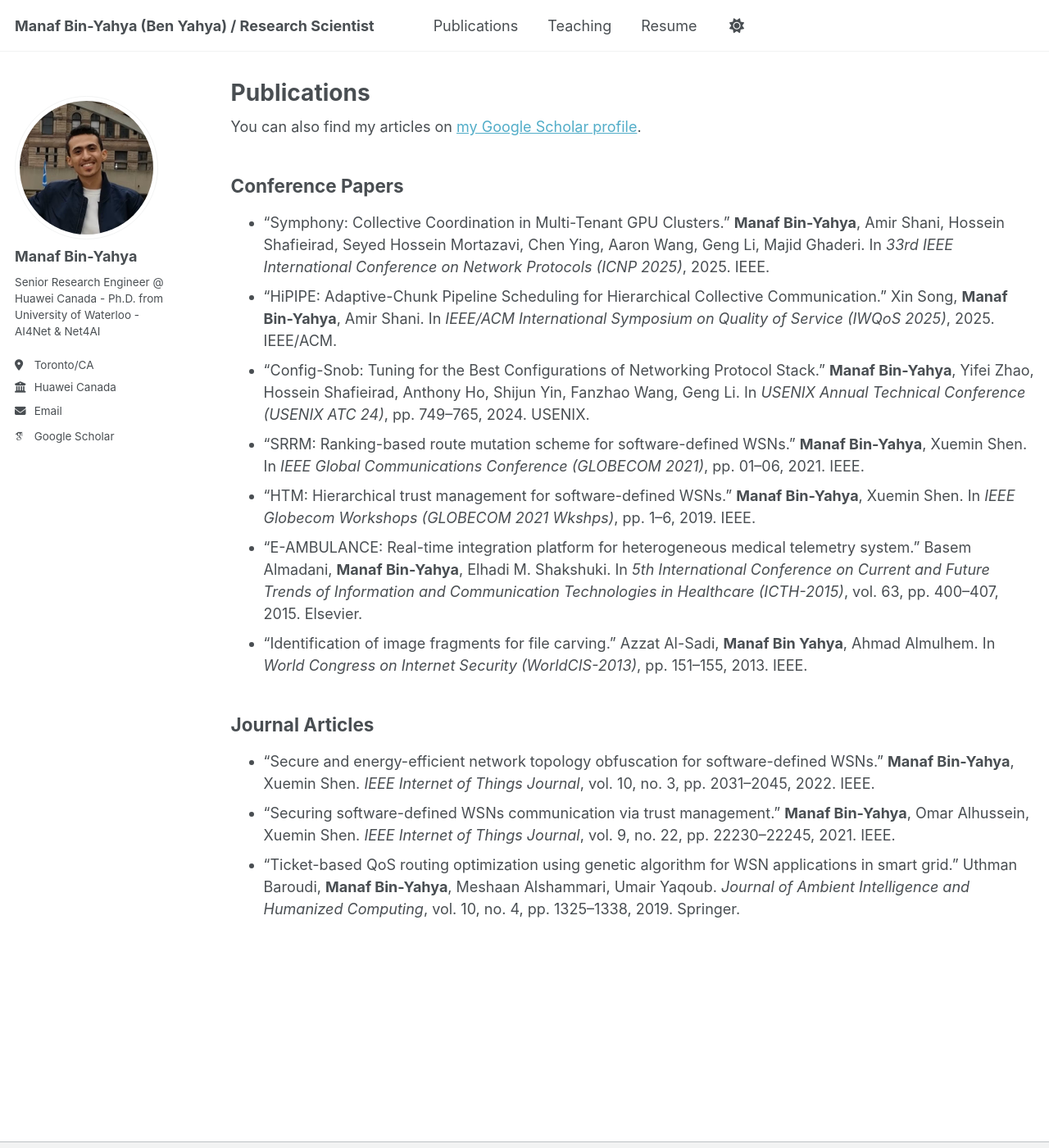
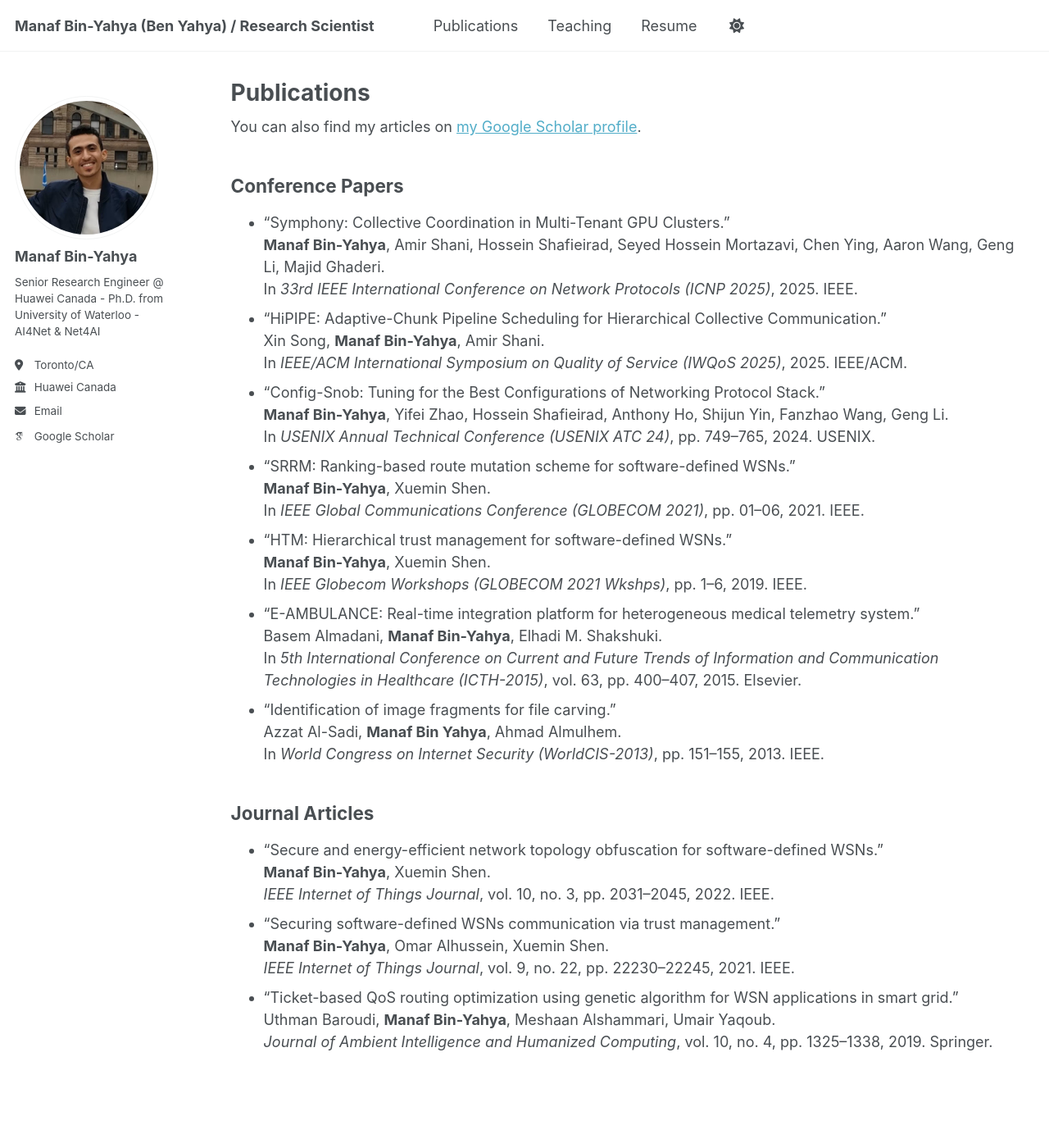
Before and after one commit to ManafBinYahya/ManafBinYahya.github.io, a Jekyll site: the page built from _pages/publications.html, in a window 1280 px wide and 1400 px high. Shown: the whole window at 82% size. Built offline with Jekyll 4.4.1, drawn with Linux system fonts in a browser that asks for light colours; some web fonts are replaced.

Commit message:
update pub

```diff
--- a/_pages/publications.html
+++ b/_pages/publications.html
@@ -14,38 +14,38 @@ author_profile: true
 <h2>Conference Papers</h2>
 <ul>
   <li>
-    “Symphony: Collective Coordination in Multi-Tenant GPU Clusters.”
-    <strong>Manaf Bin-Yahya</strong>, Amir Shani, Hossein Shafieirad, Seyed Hossein Mortazavi, Chen Ying, Aaron Wang, Geng Li, Majid Ghaderi.
+    “Symphony: Collective Coordination in Multi-Tenant GPU Clusters.”<br />
+    <strong>Manaf Bin-Yahya</strong>, Amir Shani, Hossein Shafieirad, Seyed Hossein Mortazavi, Chen Ying, Aaron Wang, Geng Li, Majid Ghaderi.<br />
     In <em>33rd IEEE International Conference on Network Protocols (ICNP 2025)</em>, 2025. IEEE.
   </li>
   <li>
-    “HiPIPE: Adaptive-Chunk Pipeline Scheduling for Hierarchical Collective Communication.”
-    Xin Song, <strong>Manaf Bin-Yahya</strong>, Amir Shani.
+    “HiPIPE: Adaptive-Chunk Pipeline Scheduling for Hierarchical Collective Communication.”  <br />
+    Xin Song, <strong>Manaf Bin-Yahya</strong>, Amir Shani.  <br />
     In <em>IEEE/ACM International Symposium on Quality of Service (IWQoS 2025)</em>, 2025. IEEE/ACM.
   </li>
   <li>
-    “Config-Snob: Tuning for the Best Configurations of Networking Protocol Stack.”
-    <strong>Manaf Bin-Yahya</strong>, Yifei Zhao, Hossein Shafieirad, Anthony Ho, Shijun Yin, Fanzhao Wang, Geng Li.
+    “Config-Snob: Tuning for the Best Configurations of Networking Protocol Stack.”<br />
+    <strong>Manaf Bin-Yahya</strong>, Yifei Zhao, Hossein Shafieirad, Anthony Ho, Shijun Yin, Fanzhao Wang, Geng Li.<br />
     In <em>USENIX Annual Technical Conference (USENIX ATC 24)</em>, pp. 749–765, 2024. USENIX.
   </li>
   <li>
-    “SRRM: Ranking-based route mutation scheme for software-defined WSNs.”
-    <strong>Manaf Bin-Yahya</strong>, Xuemin Shen.
+    “SRRM: Ranking-based route mutation scheme for software-defined WSNs.” <br />
+    <strong>Manaf Bin-Yahya</strong>, Xuemin Shen.  <br />
     In <em>IEEE Global Communications Conference (GLOBECOM 2021)</em>, pp. 01–06, 2021. IEEE.
   </li>
   <li>
-    “HTM: Hierarchical trust management for software-defined WSNs.”
-    <strong>Manaf Bin-Yahya</strong>, Xuemin Shen.
+    “HTM: Hierarchical trust management for software-defined WSNs.” <br />
+    <strong>Manaf Bin-Yahya</strong>, Xuemin Shen.  <br />
     In <em>IEEE Globecom Workshops (GLOBECOM 2021 Wkshps)</em>, pp. 1–6, 2019. IEEE.
   </li>
   <li>
-    “E-AMBULANCE: Real-time integration platform for heterogeneous medical telemetry system.”
-    Basem Almadani, <strong>Manaf Bin-Yahya</strong>, Elhadi M. Shakshuki.
+    “E-AMBULANCE: Real-time integration platform for heterogeneous medical telemetry system.”  <br />
+    Basem Almadani, <strong>Manaf Bin-Yahya</strong>, Elhadi M. Shakshuki.  <br />
     In <em>5th International Conference on Current and Future Trends of Information and Communication Technologies in Healthcare (ICTH-2015)</em>, vol. 63, pp. 400–407, 2015. Elsevier.
   </li>
   <li>
-    “Identification of image fragments for file carving.”
-    Azzat Al-Sadi, <strong>Manaf Bin Yahya</strong>, Ahmad Almulhem.
+    “Identification of image fragments for file carving.”  <br />
+    Azzat Al-Sadi, <strong>Manaf Bin Yahya</strong>, Ahmad Almulhem.  <br />
     In <em>World Congress on Internet Security (WorldCIS-2013)</em>, pp. 151–155, 2013. IEEE.
   </li>
 </ul>
@@ -53,18 +53,18 @@ author_profile: true
 <h2>Journal Articles</h2>
 <ul>
   <li>
-    “Secure and energy-efficient network topology obfuscation for software-defined WSNs.”
-    <strong>Manaf Bin-Yahya</strong>, Xuemin Shen.
+    “Secure and energy-efficient network topology obfuscation for software-defined WSNs.”  <br />
+    <strong>Manaf Bin-Yahya</strong>, Xuemin Shen.  <br />
     <em>IEEE Internet of Things Journal</em>, vol. 10, no. 3, pp. 2031–2045, 2022. IEEE.
   </li>
   <li>
-    “Securing software-defined WSNs communication via trust management.”
-    <strong>Manaf Bin-Yahya</strong>, Omar Alhussein, Xuemin Shen.
+    “Securing software-defined WSNs communication via trust management.”  <br />
+    <strong>Manaf Bin-Yahya</strong>, Omar Alhussein, Xuemin Shen.  <br />
     <em>IEEE Internet of Things Journal</em>, vol. 9, no. 22, pp. 22230–22245, 2021. IEEE.
   </li>
   <li>
-    “Ticket-based QoS routing optimization using genetic algorithm for WSN applications in smart grid.”
-    Uthman Baroudi, <strong>Manaf Bin-Yahya</strong>, Meshaan Alshammari, Umair Yaqoub.
+    “Ticket-based QoS routing optimization using genetic algorithm for WSN applications in smart grid.”<br />
+    Uthman Baroudi, <strong>Manaf Bin-Yahya</strong>, Meshaan Alshammari, Umair Yaqoub.  <br />
     <em>Journal of Ambient Intelligence and Humanized Computing</em>, vol. 10, no. 4, pp. 1325–1338, 2019. Springer.
   </li>
 </ul>
```
